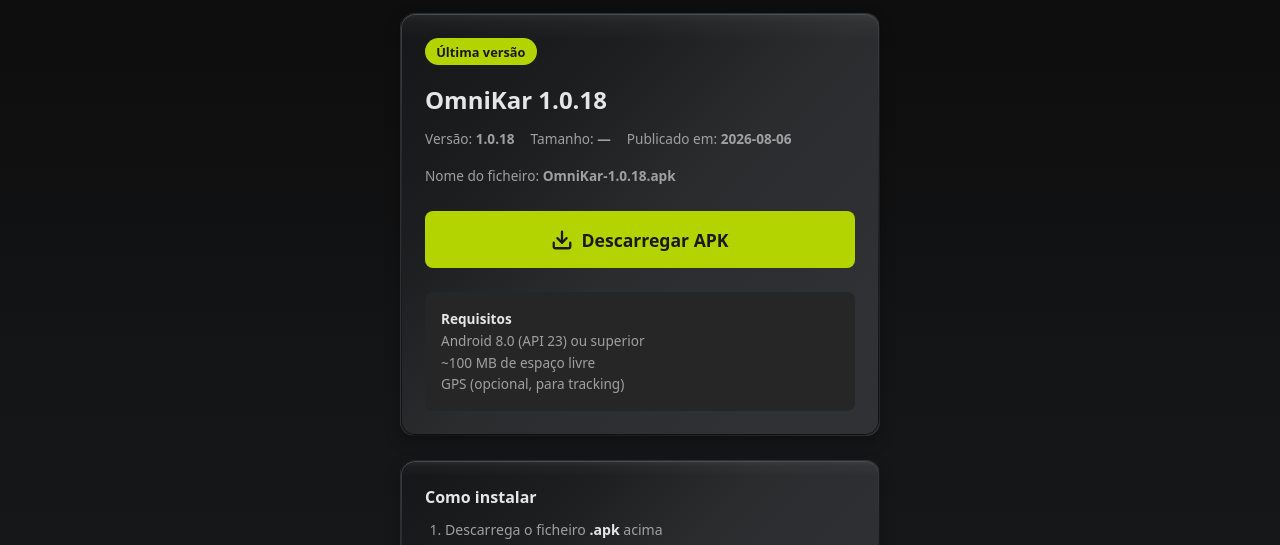
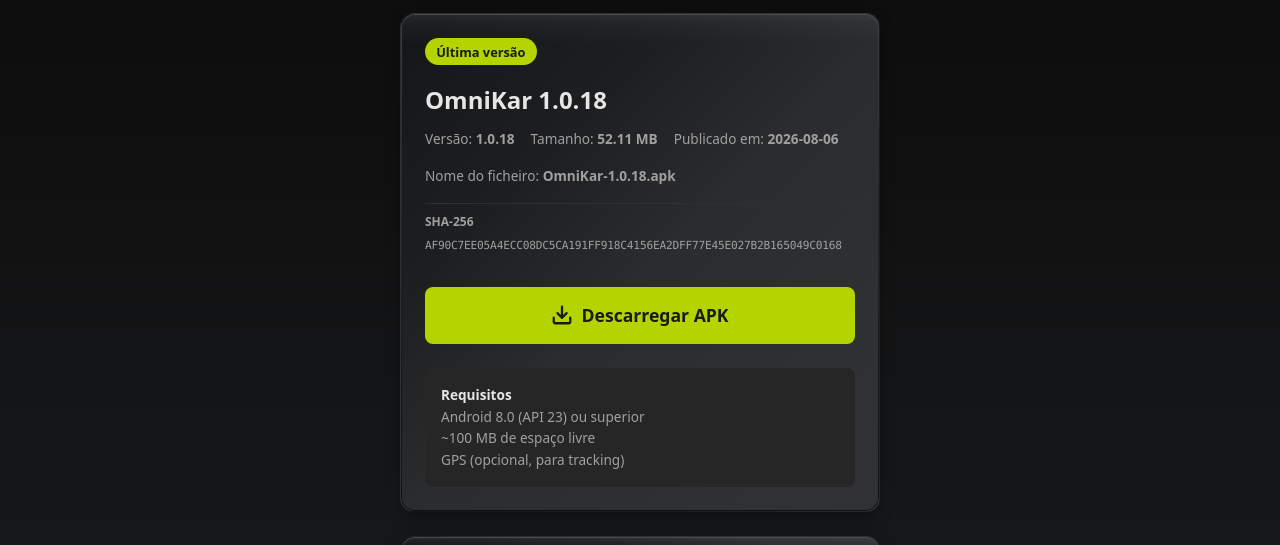
Before and after one commit to jlKampos/OmniKar.App, a plain HTML site: page download.html in a window 1280 px wide. Shown: the part 181-726 px from the top of the page. Drawn offline with Linux system fonts and the light colour scheme.

Commit message:
hash size

```diff
--- a/css/style.css
+++ b/css/style.css
@@ -333,10 +333,35 @@ footer .copyright { opacity: 0.6; }
 .dl-card .meta {
   color: var(--text-dim);
   font-size: 0.85rem;
-  margin-bottom: 1.5rem;
+  margin-bottom: 1rem;
   display: flex;
   gap: 1rem;
   flex-wrap: wrap;
+}
+
+.sha-line {
+  font-size: 0.75rem;
+  color: var(--text-dim);
+  margin-bottom: 1.5rem;
+  padding: 0.5rem 0;
+  border-top: 1px solid var(--bg-surface);
+  display: flex;
+  flex-wrap: wrap;
+  gap: 0.35rem;
+  align-items: baseline;
+}
+
+.sha-line span {
+  font-weight: 600;
+  flex-shrink: 0;
+}
+
+.sha-line code {
+  font-family: 'Cascadia Code', 'Fira Code', 'JetBrains Mono', Consolas, monospace;
+  color: var(--text-dim);
+  word-break: break-all;
+  font-size: 0.7rem;
+  letter-spacing: -0.02em;
 }
 
 .dl-btn {
--- a/download.html
+++ b/download.html
@@ -28,6 +28,11 @@
       <span><span data-i18n="dl.size">Tamanho</span>: <strong id="dl-size">—</strong></span>
       <span><span data-i18n="dl.released">Publicado em</span>: <strong id="dl-date">—</strong></span>
       <span><span data-i18n="dl.filename">Nome do ficheiro</span>: <strong id="dl-filename">—</strong></span>
+    </div>
+
+    <div class="sha-line">
+      <span data-i18n="dl.sha">SHA-256</span>
+      <code id="dl-sha">—</code>
     </div>
 
     <a id="dl-link" class="dl-btn" href="downloads/OmniKar-latest.apk">
--- a/js/main.js
+++ b/js/main.js
@@ -88,6 +88,7 @@
           var elFile = document.getElementById('dl-filename');
           var elDate = document.getElementById('dl-date');
           var elSize = document.getElementById('dl-size');
+          var elSha = document.getElementById('dl-sha');
           var elLink = document.getElementById('dl-link');
 
           if (elVersion) elVersion.textContent = data.latestVersion || '—';
@@ -96,6 +97,7 @@
           if (elFile) elFile.textContent = (data.apkFiles && data.apkFiles.versioned) || '—';
           if (elDate) elDate.textContent = data.date || '—';
           if (elSize) elSize.textContent = data.size || '—';
+          if (elSha) elSha.textContent = data.sha256 || '—';
           if (elLink && data.apkFiles && data.apkFiles.latest) {
             elLink.href = 'downloads/' + data.apkFiles.latest;
           }
--- a/version.json
+++ b/version.json
@@ -2,8 +2,8 @@
   "latestVersion": "1.0.18",
   "versionCode": 1,
   "date": "2026-08-06",
-  "size": "—",
-  "sha256": "",
+  "size": "52.11 MB",
+  "sha256": "AF90C7EE05A4ECC08DC5CA191FF918C4156EA2DFF77E45E027B2B165049C0168",
   "apkFiles": {
     "latest": "OmniKar-latest.apk",
     "versioned": "OmniKar-1.0.18.apk"
```
